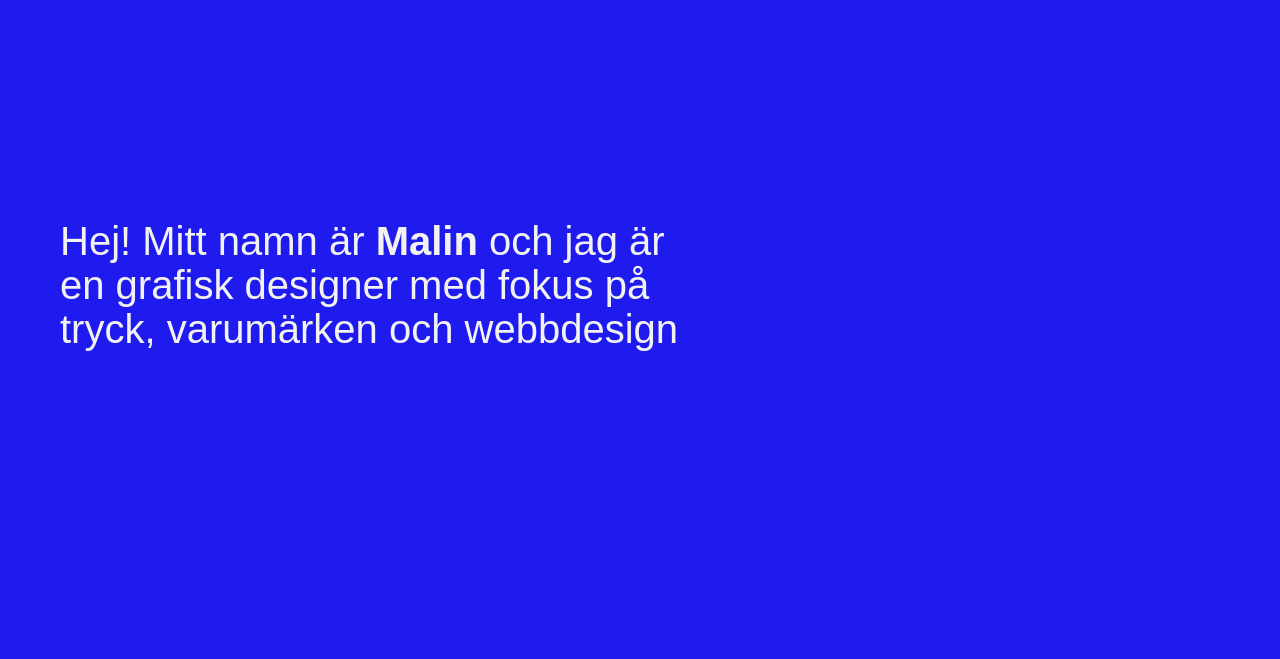
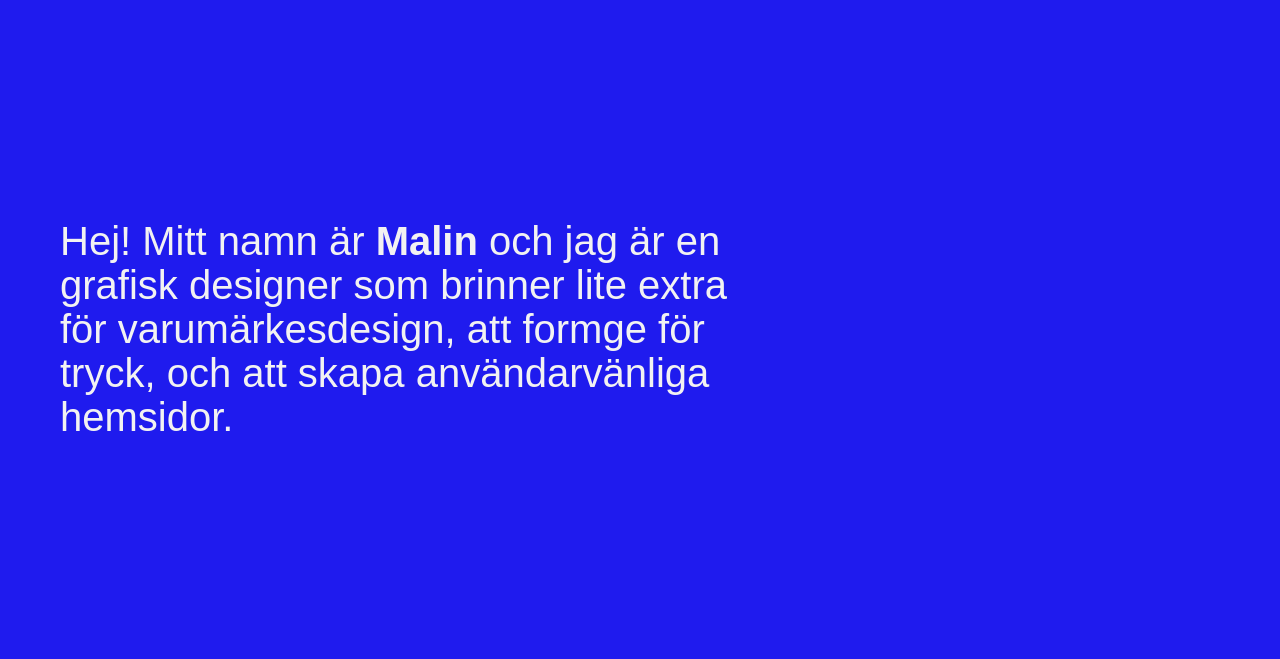
Before and after one commit to maaalin/portfolio-ny, a plain HTML site: page index.html in a window 1280 px wide. Shown: the part 91-750 px from the top of the page. Drawn offline with Linux system fonts and the light colour scheme; a web font is replaced by a local one.

Commit message:
intro update

```diff
--- a/index.html
+++ b/index.html
@@ -35,8 +35,8 @@
       <div class="intro-tile">
 
         <h1 class="intro-text">Hej! Mitt namn är <b>Malin</b> och jag är en
-          grafisk designer med fokus på tryck,
-          varumärken och webbdesign
+          grafisk designer som brinner lite extra för varumärkesdesign, att formge för tryck, och att skapa
+          användarvänliga hemsidor.
         </h1>
 
         <!-- <h1 id="intro-spec" class="intro-spec slide-in-right"> för tryckta och digitala kanaler</h1> -->
--- a/styles.css
+++ b/styles.css
@@ -515,7 +515,7 @@ figcaption,
   flex-direction: row;
 
   justify-content: space-between;
-  max-width: 650px;
+  max-width: 700px;
 
 }
 
```
